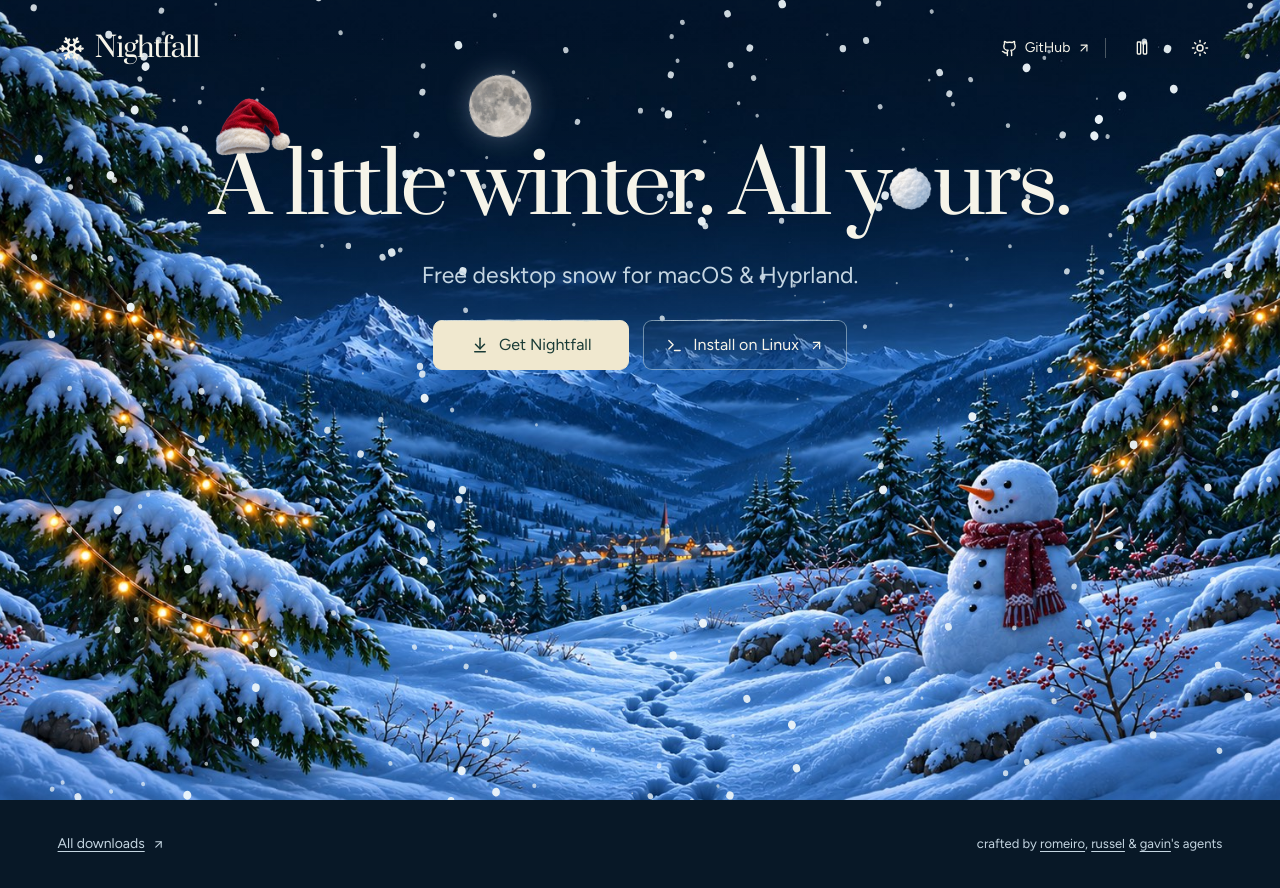
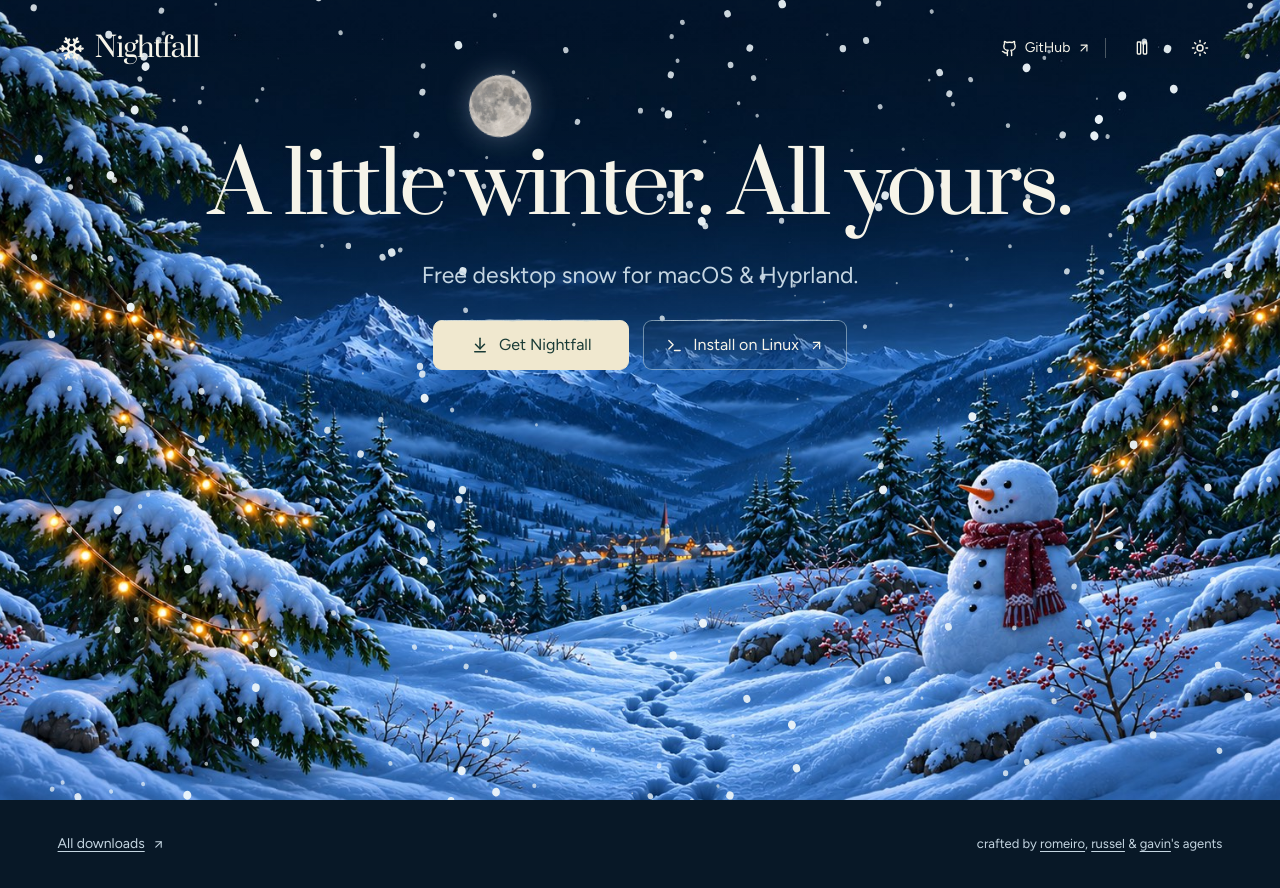
Before and after one commit to romeirofernandes/nightfall, a React (Vite) app in the folder website/: page / in a window 1280 px wide. Built offline with nearby package versions, Linux system fonts and the light colour scheme.

Commit message:
fix: restore plain headline without holiday ornaments

```diff
--- a/website/src/landing.css
+++ b/website/src/landing.css
@@ -130,17 +130,7 @@ body:has(.landing) { margin: 0; background: #eef4f8; }
 .snow-surfaces { position: absolute; inset: 0; width: 100%; height: 100%; pointer-events: none; z-index: 2; }
 
 /* Holiday lettering stays part of the live, accessible headline. */
-.landing-copy h1 .winter-title-first { white-space: nowrap; display: inline; }
-.landing-copy h1 .christmas-letter { position: relative; display: inline-block; }
-.landing-copy h1 .snowball-letter { position: relative; display: inline-block; color: transparent; width: .52em; }
 .landing .landing-secondary { position: relative; isolation: isolate; overflow: hidden; }
 .button-snow-fill { position: absolute; inset: 0; width: 100%; height: 100%; pointer-events: none; z-index: -1; }
 .snow-button-label { display: inline-flex; align-items: center; justify-content: center; gap: 10px; }
 .snow-button-label-filled { position: absolute; inset: 0; color: #173c43; pointer-events: none; clip-path: inset(calc(100% - var(--snow-fill, 0%)) 0 0); }
-@media (max-width: 900px) { .landing-copy h1 .winter-title-last { display: block; } }
-
-.letter-santa-hat { position: absolute; width: 1.05em; height: 1.05em; object-fit: contain; left: -.07em; top: -.62em; transform: rotate(-10deg); pointer-events: none; }
-.snowball-letter img { position: absolute; width: .62em; height: .62em; object-fit: contain; left: -.05em; top: .265em; pointer-events: none; }
-
-.landing-copy h1 .snowball-letter { display: inline; width: auto; }
-.snowball-letter img { position: static; display: inline-block; width: .58em; height: .58em; margin-inline: -.03em; vertical-align: .01em; }
--- a/website/src/landing.jsx
+++ b/website/src/landing.jsx
@@ -48,8 +48,6 @@ export function Landing() {
         const entrance = gsap.timeline();
         entrance.from('.winter-world', { scale: 1.055, duration: 2.2, ease: 'power3.out', clearProps: 'transform' }, 0)
           .from('.landing-copy h1', { y: 35, clipPath: 'inset(0 0 100% 0)', duration: 1.3, ease: 'power3.out', clearProps: 'all' }, .15)
-          .from('.letter-santa-hat', { y: -24, x: -8, rotation: -26, opacity: 0, duration: 1.1, ease: 'power3.out', clearProps: 'transform,opacity' }, .85)
-          .from('.snowball-letter img', { x: 34, y: -5, rotation: 110, opacity: 0, duration: 1.25, ease: 'power3.out', clearProps: 'transform,opacity' }, .9)
           .from('.landing-copy > p, .landing-actions', { y: 18, opacity: 0, duration: .9, stagger: .14, ease: 'power3.out', clearProps: 'all' }, .65);
       });
     }, hero);
@@ -92,7 +90,7 @@ export function Landing() {
             </div>
           </header>
           <div className="landing-shell wrap landing-copy">
-            <h1 id="landing-title" aria-label="A little winter. All yours."><span className="winter-title-first" aria-hidden="true"><span className="christmas-letter">A<img className="letter-santa-hat" src="/media/winter/santa-hat.png" alt="" width="256" height="256"/></span> little winter.</span><span className="winter-title-last" aria-hidden="true"> All y<span className="snowball-letter"><img src="/media/winter/snowball.png" alt="" width="128" height="128"/></span>urs.</span></h1>
+            <h1 id="landing-title">A little winter.<span> All yours.</span></h1>
             <p>Free desktop snow for macOS &amp; Hyprland.</p>
             <div className="landing-actions">
               <button data-snow-surface className="landing-button landing-primary" aria-haspopup="dialog" onClick={() => openInstaller('mac')}><ArrowDownToLine aria-hidden="true" size={18}/>Get Nightfall</button>
```
Also changed, not shown: 12 other files (tests, documents, lock files or other folders).
